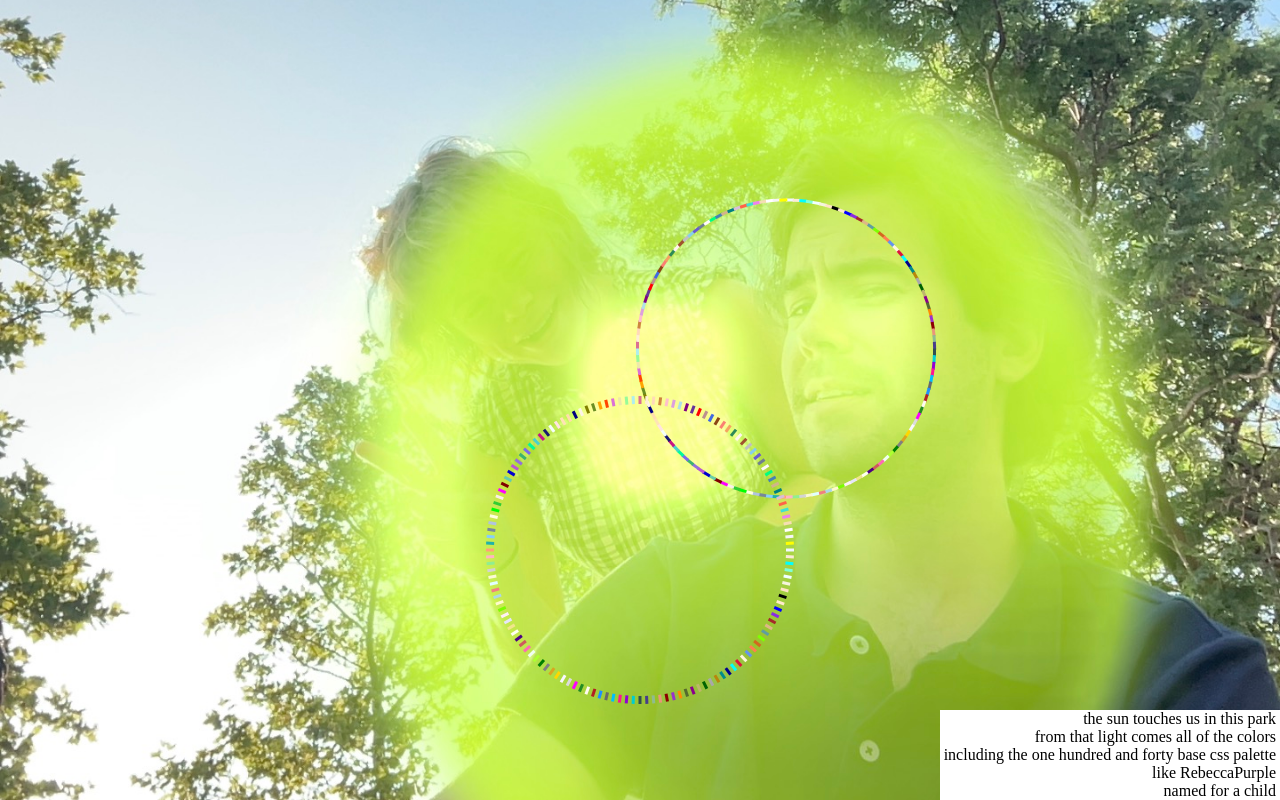
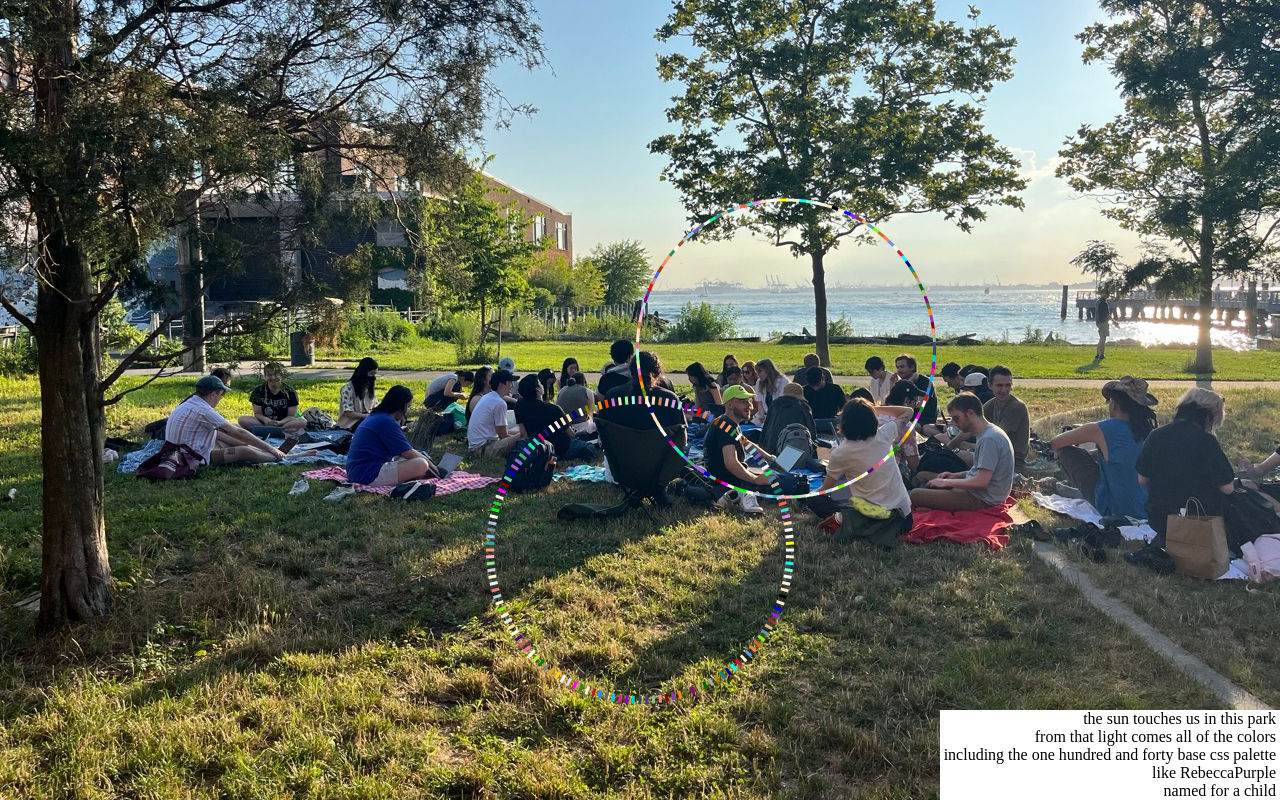
Before and after one commit to elliottetzkorn/html_energy, a plain HTML site: page index.html in a window 1280 px wide. Drawn offline with Linux system fonts and the light colour scheme.

Commit message:
Swap out photo

```diff
--- a/index.html
+++ b/index.html
@@ -7,7 +7,7 @@
     <title>HTML Energy</title>
     <style>
         body {
-            background-image: url('energy.jpg');
+            background-image: url('1.jpeg');
             background-size: cover;
             background-position: center;
             background-repeat: no-repeat;
```
Also changed, not shown: 1.jpeg (added), energy.jpg (deleted).
